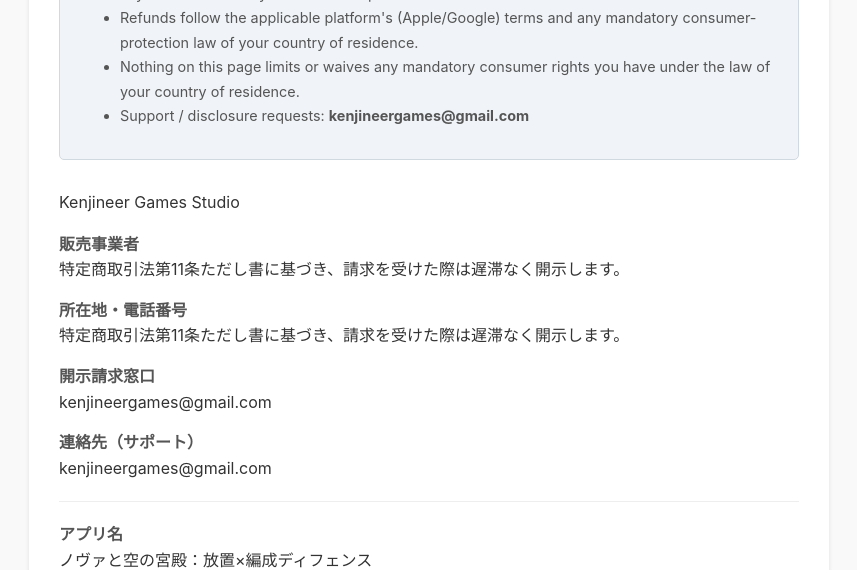
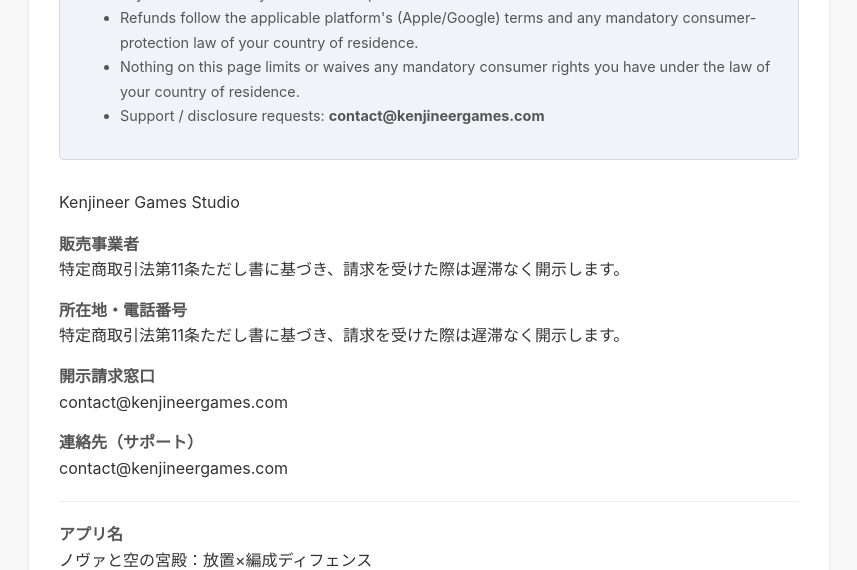
Before and after one commit to kenjineer-code/kenjineer-code.github.io, a Jekyll site: the page tokusho.html, which Jekyll copies as it is, in a window 1280 px wide. Shown: the part 222-792 px from the top of the page, without its empty margins (211-1068 px from the left). Built offline with Jekyll 4.4.1, drawn with Linux system fonts in a browser that asks for light colours.

Commit message:
Update studio contact email

```diff
--- a/index.html
+++ b/index.html
@@ -38,7 +38,7 @@
     <section class="hero" aria-labelledby="hero-title"><img class="hero-art" src="/assets/kenjineer-games-studio-hero.png" width="1536" height="1024" alt="月夜の空に浮かぶ宮殿を見つめる冒険者"><div class="wrap hero-copy"><p class="kicker">Game Studio</p><h1 id="hero-title">ついつい、もう一度遊びたくなる。</h1><p>遊ぶたびに発見がある。そんな楽しさを届けます。</p><a class="button" href="#apps">ゲームを見る</a></div></section>
     <section id="about" aria-labelledby="about-title"><div class="wrap about-grid"><div><p class="kicker">About</p><h2 class="section-title" id="about-title">おなじみの遊びに、新しい発想を。</h2><p class="section-copy">Kenjineer Games Studioは、企画から開発、アップデート、サポートまでを手がけるゲームスタジオです。</p></div><dl class="practice-list"><div><dt>CONCEPT</dt><dd>ルールはすぐ分かり、遊ぶほど工夫の余地が見つかる。そんな手触りを目指します。</dd></div></dl></div></section>
     <section class="apps" id="apps" aria-labelledby="apps-title"><div class="wrap"><div class="apps-head"><div><p class="kicker">Apps</p><h2 class="section-title" id="apps-title">制作中のゲーム</h2></div><p class="section-copy">いま作っているゲームのお知らせをこちらにまとめます。</p></div><article class="app-feature"><img class="app-icon" src="/assets/nova-and-the-sky-palace-icon.png" width="154" height="154" alt="『ノヴァと空の宮殿』のアプリアイコン"><div><p class="app-meta">SMARTPHONE GAME</p><h3>ノヴァと空の宮殿</h3><p>仲間をどこに置くか、いつ強くするか。短い操作で作戦を組み、押し寄せる敵を迎え撃つディフェンスゲームです。</p></div><div class="app-links"><a class="plain-link" href="/privacy">プライバシーポリシー</a><a class="plain-link" href="/delete-request.html">データ削除の案内</a></div></article></div></section>
-    <section id="contact" aria-labelledby="contact-title"><div class="wrap contact-grid"><div><p class="kicker">Contact</p><h2 class="section-title" id="contact-title">お問い合わせ</h2><a class="email" href="mailto:kenjineergames@gmail.com">kenjineergames@gmail.com</a></div><div class="business-info"><h3>事業者情報</h3><address>Kenjineer Games Studio<br>〒160-0023<br>東京都新宿区西新宿三丁目3番13号<br>西新宿水間ビル6階</address></div></div></section>
+    <section id="contact" aria-labelledby="contact-title"><div class="wrap contact-grid"><div><p class="kicker">Contact</p><h2 class="section-title" id="contact-title">お問い合わせ</h2><a class="email" href="mailto:contact@kenjineergames.com">contact@kenjineergames.com</a></div><div class="business-info"><h3>事業者情報</h3><address>Kenjineer Games Studio<br>〒160-0023<br>東京都新宿区西新宿三丁目3番13号<br>西新宿水間ビル6階</address></div></div></section>
   </main>
   <footer><div class="wrap footer-wrap"><span>© Kenjineer Games Studio</span><a href="/tokusho.html">特定商取引法に基づく表記</a></div></footer>
 </body>
--- a/tokusho.html
+++ b/tokusho.html
@@ -89,7 +89,7 @@
                     law of your country of residence.</li>
                 <li>Nothing on this page limits or waives any mandatory consumer rights you have under the law of your
                     country of residence.</li>
-                <li>Support / disclosure requests: <strong>kenjineergames@gmail.com</strong></li>
+                <li>Support / disclosure requests: <strong>contact@kenjineergames.com</strong></li>
             </ul>
         </div>
 
@@ -107,10 +107,10 @@
             </dd>
 
             <dt>開示請求窓口</dt>
-            <dd>kenjineergames@gmail.com</dd>
+            <dd>contact@kenjineergames.com</dd>
 
             <dt>連絡先（サポート）</dt>
-            <dd>kenjineergames@gmail.com</dd>
+            <dd>contact@kenjineergames.com</dd>
         </dl>
 
         <hr>
```
